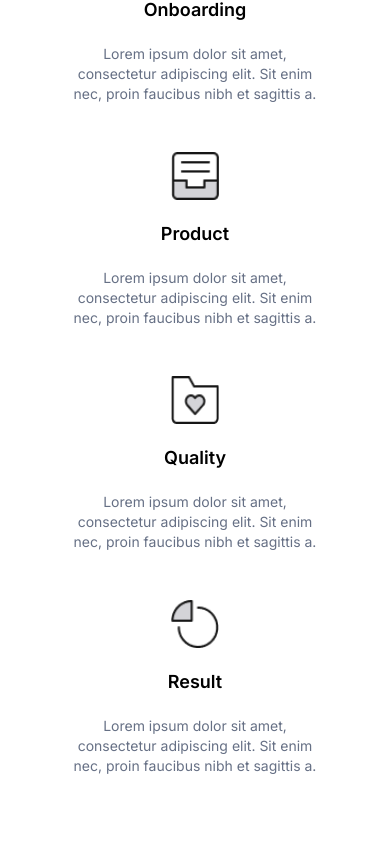
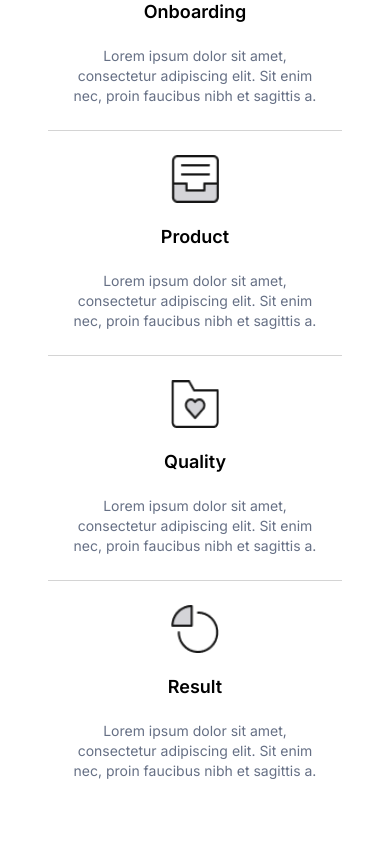
Before and after one commit to Haider-Ali-HA/NimbusFrontend, a React (Vite) app: page / in a window 390 px wide. Shown: the part 2052-2904 px from the top of the page. Built offline with nearby package versions, Linux system fonts and the light colour scheme.

Commit message:
adding grid in pricing cards section

```diff
--- a/src/component/Pricing.jsx
+++ b/src/component/Pricing.jsx
@@ -34,13 +34,15 @@ const Pricing = () => {
       </div>
 
       {/* User-Centric Steps Section */}
-      <div className="flex flex-col items-center justify-center py-10">
-        <h1 className="font-semibold text-3xl text-center px-5">Make every step user-centric</h1>
+     <div className="flex flex-col items-center justify-center py-10">
+        <h1 className="font-semibold text-3xl text-center px-5">
+          Make every step user-centric
+        </h1>
         <p className="text-secondary text-center mt-7 px-4">
           Lorem ipsum dolor sit, amet consectetur
         </p>
-        <div className="grid grid-cols-1 sm:grid-cols-2 lg:grid-cols-3  mt-8 px-12 md:px-32 w-full">
-          {/* Individual Grid Items with unique borders */}
+        <div className="ruled-grid mt-8 px-12 md:px-32">
+          {/* Grid Items */}
           {[
             { image: image1, title: "Support" },
             { image: image2, title: "Sales" },
@@ -51,17 +53,15 @@ const Pricing = () => {
           ].map((item, index) => (
             <div
               key={index}
-              className={`flex flex-col items-center gap-5 p-6 bg-white ${item.borderClass}`}
+              className="card bg-white flex flex-col items-center gap-5 p-6"
             >
               <img
                 className="mx-auto h-12 w-12"
                 src={item.image}
                 alt={item.title}
               />
-              <h1 className="font-semibold text-lg text-center">
-                {item.title}
-              </h1>
-              <p className="text-center text-secondary text-sm">
+              <h1 className="font-semibold text-lg">{item.title}</h1>
+              <p className="text-secondary text-sm text-center">
                 Lorem ipsum dolor sit amet, consectetur adipiscing elit. Sit
                 enim nec, proin faucibus nibh et sagittis a.
               </p>
--- a/src/index.css
+++ b/src/index.css
@@ -1,5 +1,84 @@
-@import url('https://fonts.googleapis.com/css2?family=Inter:ital,opsz,wght@0,14..32,100..900;1,14..32,100..900&family=Roboto:ital,wght@0,100;0,300;0,400;0,500;0,700;0,900;1,100;1,300;1,400;1,500;1,700;1,900&display=swap');
+@import url("https://fonts.googleapis.com/css2?family=Inter:ital,opsz,wght@0,14..32,100..900;1,14..32,100..900&family=Roboto:ital,wght@0,100;0,300;0,400;0,500;0,700;0,900;1,100;1,300;1,400;1,500;1,700;1,900&display=swap");
 
 @tailwind base;
 @tailwind components;
 @tailwind utilities;
+
+/* Pricing Grid Layout */
+.ruled-grid {
+  display: grid;
+  grid-template-columns: repeat(3, 1fr); /* Default: 3 columns */
+  position: relative;
+  width: 100%;
+}
+
+@media (max-width: 1024px) {
+  /* Before lg screen */
+  .ruled-grid {
+    grid-template-columns: repeat(2, 1fr); /* Switch to 2 columns */
+  }
+}
+
+@media (max-width: 640px) {
+  /* Below sm screen */
+  .ruled-grid {
+    grid-template-columns: 1fr; /* Switch to 1 column */
+  }
+}
+
+.card {
+  display: flex;
+  flex-direction: column;
+  align-items: center;
+  padding: 1.5rem;
+  background: white;
+  position: relative;
+  border-right: 1px solid rgb(212, 212, 212); /* Right border for inner gridlines */
+  border-bottom: 1px solid rgb(212, 212, 212); /* Bottom border for inner gridlines */
+}
+
+/* Remove right border for the last column in 3-column layout */
+@media (min-width: 1024px) {
+  .card:nth-child(3n) {
+    border-right: none; /* Remove right border for the last column */
+  }
+}
+
+/* Remove bottom border for the last row in 3-column layout */
+@media (min-width: 1024px) {
+  .card:nth-last-child(-n + 3) {
+    border-bottom: none; /* Remove bottom border for the last row */
+  }
+}
+
+/* Adjust border styles for 2-column layout (max-width: 1024px) */
+@media (max-width: 1024px) {
+  .card:nth-child(2n) {
+    border-right: none; /* Remove right border for the last column in 2-column layout */
+  }
+}
+
+/* Remove bottom border for the last row in 2-column layout */
+@media (max-width: 1024px) {
+  .card:nth-last-child(-n + 2) {
+    border-bottom: none; /* Remove bottom border for the last row */
+  }
+}
+
+/* Special adjustment for 1-column grid (below sm screen) */
+@media (max-width: 640px) {
+  .card {
+    border-right: none; /* No right border for single column */
+    border-bottom: 1px solid rgb(212, 212, 212); /* Keep bottom border for all cards */
+  }
+
+  /* Ensure each card has a bottom border */
+  .card:not(:last-child) {
+    border-bottom: 1px solid rgb(212, 212, 212); /* Add bottom border except for the last card */
+  }
+
+  /* Remove the last card's bottom border */
+  .card:last-child {
+    border-bottom: none; /* Optionally remove the bottom border of the last card */
+  }
+}
```
